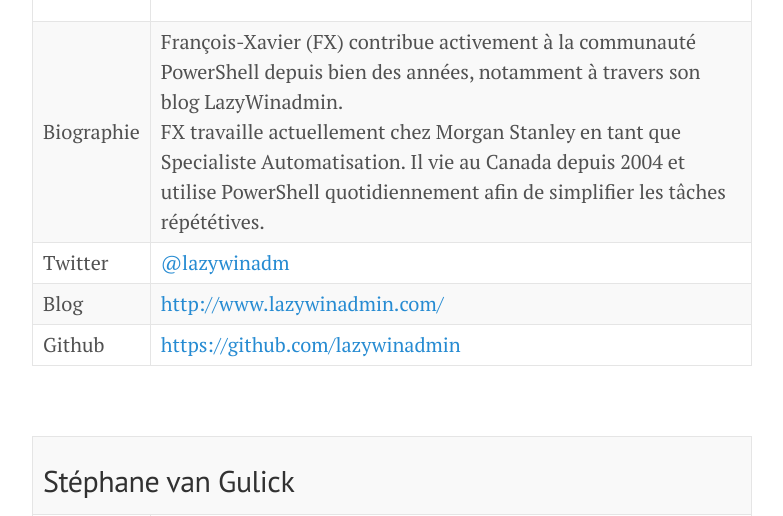
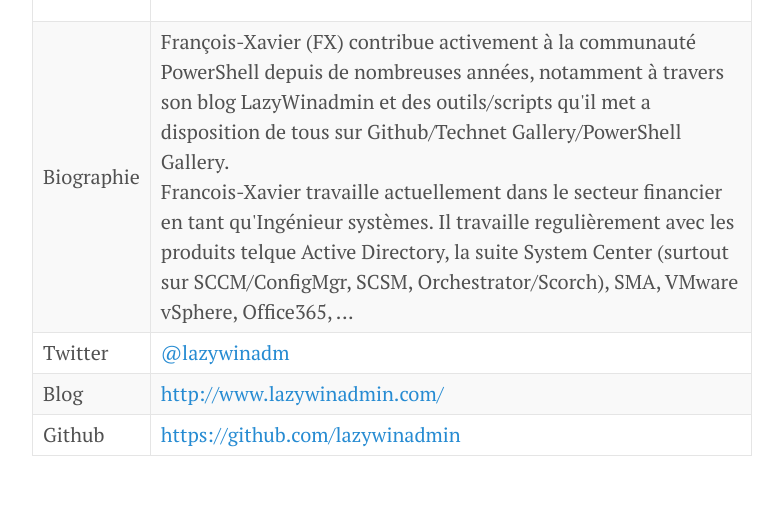
Before and after one commit to fredatgithub/frpsug.github.io, a Jekyll site: the page built from pages/organisateurs.md, in a window 1280 px wide and 900 px high, scrolled down 358 px, cut to the strip 232-748 px from the top of the window. Shown: the whole strip, without its empty margins (248-1031 px from the left). Built offline with Jekyll 4.4.1, drawn with Linux system fonts in a browser that asks for light colours.

Commit message:
Update FX profile

```diff
--- a/pages/organisateurs.md
+++ b/pages/organisateurs.md
@@ -15,9 +15,9 @@
     </tr>
     <tr>
         <td>Biographie</td>
-        <td> François-Xavier (FX) contribue activement à la communauté PowerShell depuis bien des années, notamment à travers son blog LazyWinadmin.<br>
-        FX travaille actuellement chez Morgan Stanley en tant que Specialiste Automatisation.
-        Il vie au Canada depuis 2004 et utilise PowerShell quotidiennement afin de simplifier les tâches répététives.
+        <td> François-Xavier (FX) contribue activement à la communauté PowerShell depuis de nombreuses années, notamment à travers son blog LazyWinadmin et des outils/scripts qu'il met a disposition de tous sur Github/Technet Gallery/PowerShell Gallery.<br>
+        Francois-Xavier travaille actuellement dans le secteur financier en tant qu'Ingénieur systèmes.
+        Il travaille regulièrement avec les produits telque Active Directory, la suite System Center (surtout sur SCCM/ConfigMgr, SCSM, Orchestrator/Scorch), SMA, VMware vSphere, Office365, ...
         </td>
     </tr>
     <tr>
```
